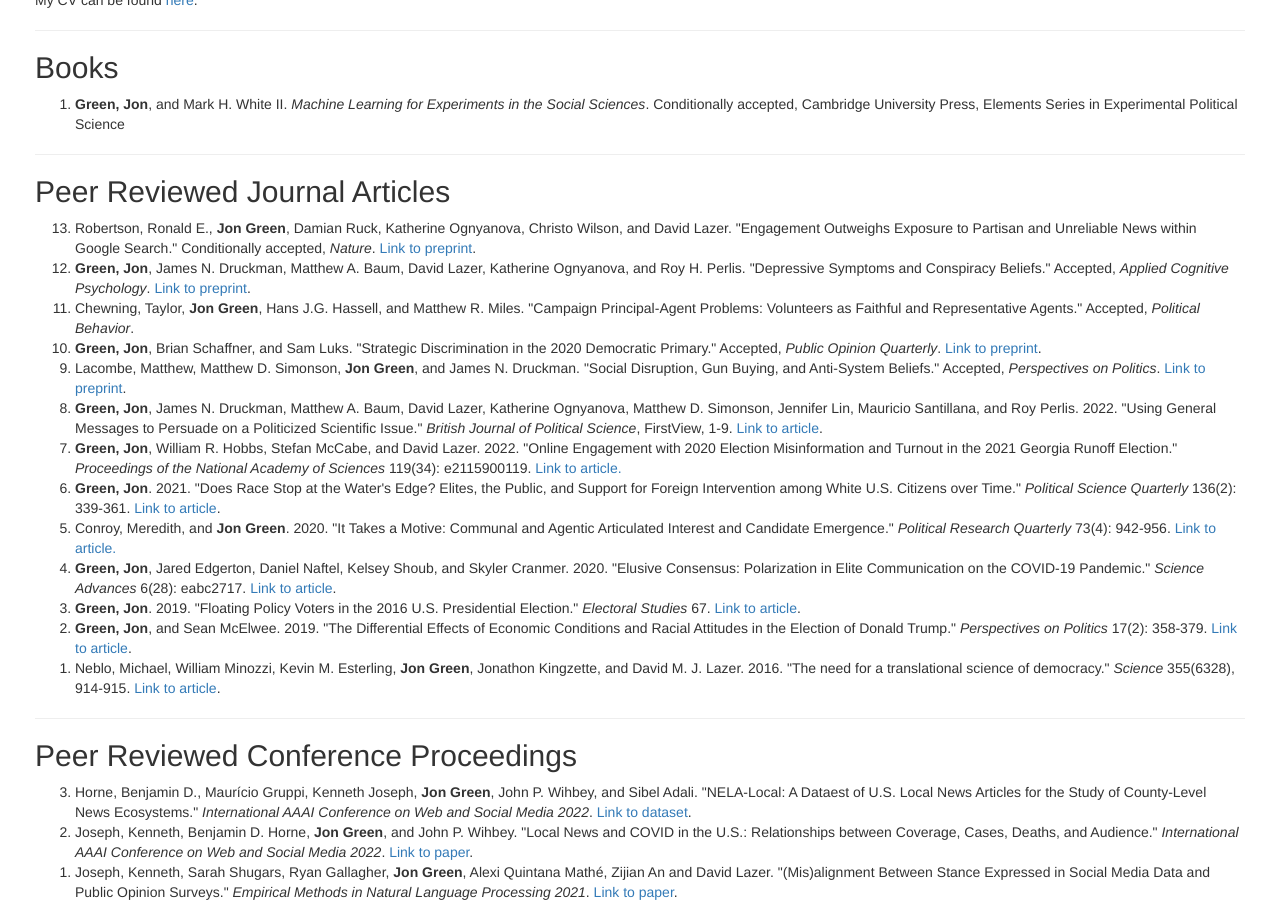
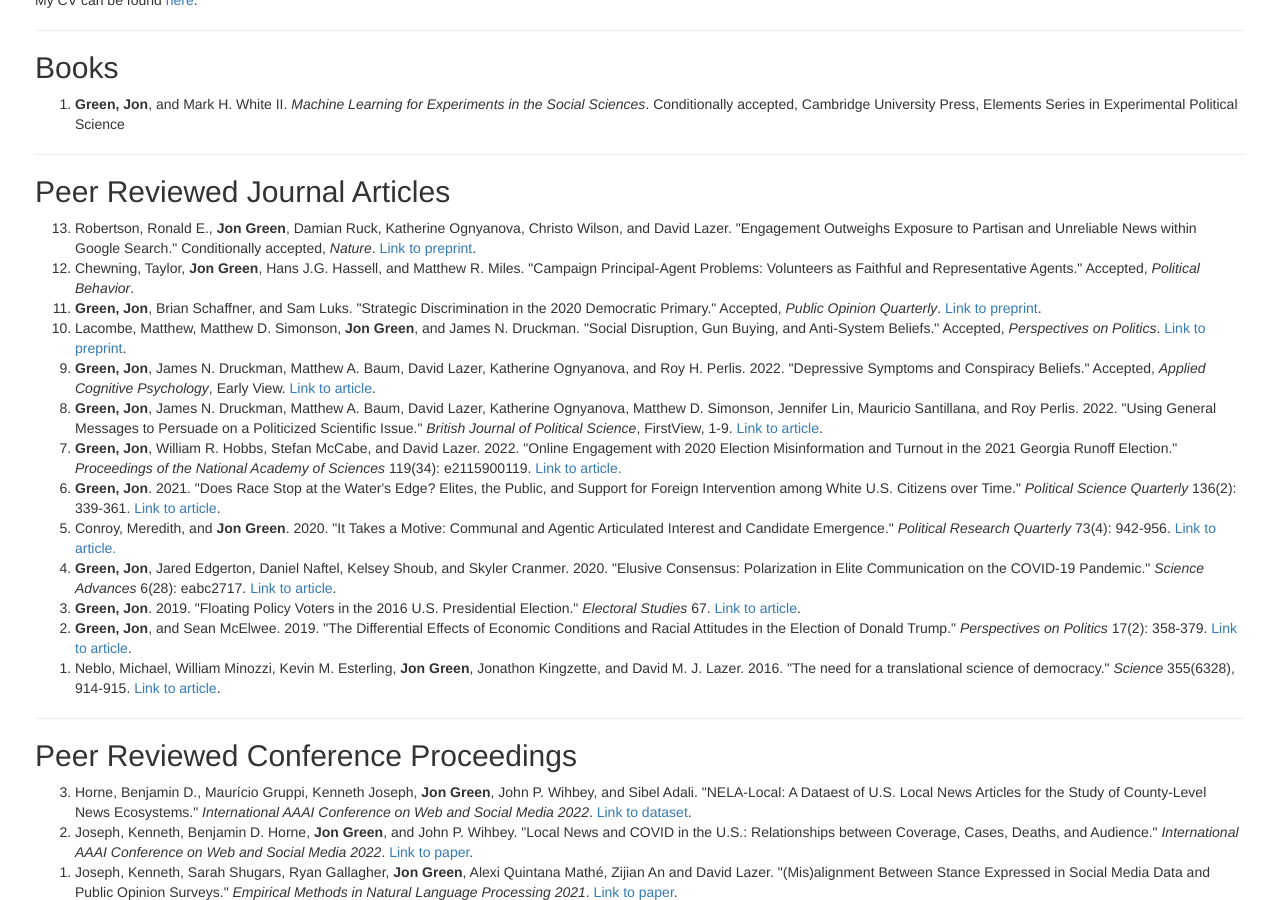
Before and after one commit to jgreen4919/jgreen4919.github.io, a Jekyll site: the page index.html, which Jekyll copies as it is, in a window 1280 px wide and 900 px high, scrolled down 611 px. Built offline with Jekyll 4.4.1, drawn with Linux system fonts in a browser that asks for light colours.

Commit message:
ACP online

```diff
--- a/index.html
+++ b/index.html
@@ -39,10 +39,10 @@
     <h2>Peer Reviewed Journal Articles</h2>
     <ol reversed>
     <li> Robertson, Ronald E., <strong>Jon Green</strong>, Damian Ruck, Katherine Ognyanova, Christo Wilson, and David Lazer. "Engagement Outweighs Exposure to Partisan and Unreliable News within Google Search." Conditionally accepted, <i>Nature</i>. <a href="https://arxiv.org/abs/2201.00074">Link to preprint</a>.</li>
-      <li><strong>Green, Jon</strong>, James N. Druckman, Matthew A. Baum, David Lazer, Katherine Ognyanova, and Roy H. Perlis. "Depressive Symptoms and Conspiracy Beliefs." Accepted, <i>Applied Cognitive Psychology</i>. <a href="https://www.ipr.northwestern.edu/documents/working-papers/2022/wp-22-22.pdf">Link to preprint</a>.</li>
-    <li>Chewning, Taylor, <strong>Jon Green</strong>, Hans J.G. Hassell, and Matthew R. Miles. "Campaign Principal-Agent Problems: Volunteers as Faithful and Representative Agents." Accepted, <i>Political Behavior</i>.
+     <li>Chewning, Taylor, <strong>Jon Green</strong>, Hans J.G. Hassell, and Matthew R. Miles. "Campaign Principal-Agent Problems: Volunteers as Faithful and Representative Agents." Accepted, <i>Political Behavior</i>.
     <li> <strong>Green, Jon</strong>, Brian Schaffner, and Sam Luks. "Strategic Discrimination in the 2020 Democratic Primary." Accepted, <i>Public Opinion Quarterly</i>. <a href="https://osf.io/25kew/">Link to preprint</a>.</li>
     <li>Lacombe, Matthew, Matthew D. Simonson, <strong>Jon Green</strong>, and James N. Druckman. "Social Disruption, Gun Buying, and Anti-System Beliefs." Accepted, <i>Perspectives on Politics</i>. <a href="https://www.ipr.northwestern.edu/documents/working-papers/2022/wp-22-13.pdf">Link to preprint</a>.</li>
+    <li><strong>Green, Jon</strong>, James N. Druckman, Matthew A. Baum, David Lazer, Katherine Ognyanova, and Roy H. Perlis. 2022. "Depressive Symptoms and Conspiracy Beliefs." Accepted, <i>Applied Cognitive Psychology</i>, Early View. <a href="https://onlinelibrary.wiley.com/doi/10.1002/acp.4011">Link to article</a>.</li>
     <li> <strong>Green, Jon</strong>, James N. Druckman,  Matthew A. Baum, David Lazer, Katherine Ognyanova, Matthew D. Simonson, Jennifer Lin, Mauricio Santillana, and Roy Perlis. 2022. "Using General Messages to Persuade on a Politicized Scientific Issue." <i>British Journal of Political Science</i>, FirstView, 1-9. <a href="https://www.cambridge.org/core/journals/british-journal-of-political-science/article/abs/using-general-messages-to-persuade-on-a-politicized-scientific-issue/6AE0FF9C739061ED8F1BE379D7B2998A">Link to article</a>.</li>
     <li> <strong>Green, Jon</strong>, William R. Hobbs, Stefan McCabe, and David Lazer. 2022. "Online Engagement with 2020 Election Misinformation and Turnout in the 2021 Georgia Runoff Election." <i>Proceedings of the National Academy of Sciences</i> 119(34): e2115900119. <a href="https://www.pnas.org/doi/10.1073/pnas.2115900119"> Link to article.</a></li>
       <li> <strong>Green, Jon</strong>. 2021. "Does Race Stop at the Water's Edge? Elites, the Public, and Support for Foreign Intervention among White U.S. Citizens over Time." <i>Political Science Quarterly</i> 136(2): 339-361. <a href="https://onlinelibrary.wiley.com/doi/abs/10.1002/polq.13168">Link to article</a>.</li>
```
Also changed, not shown: 4 other files.
